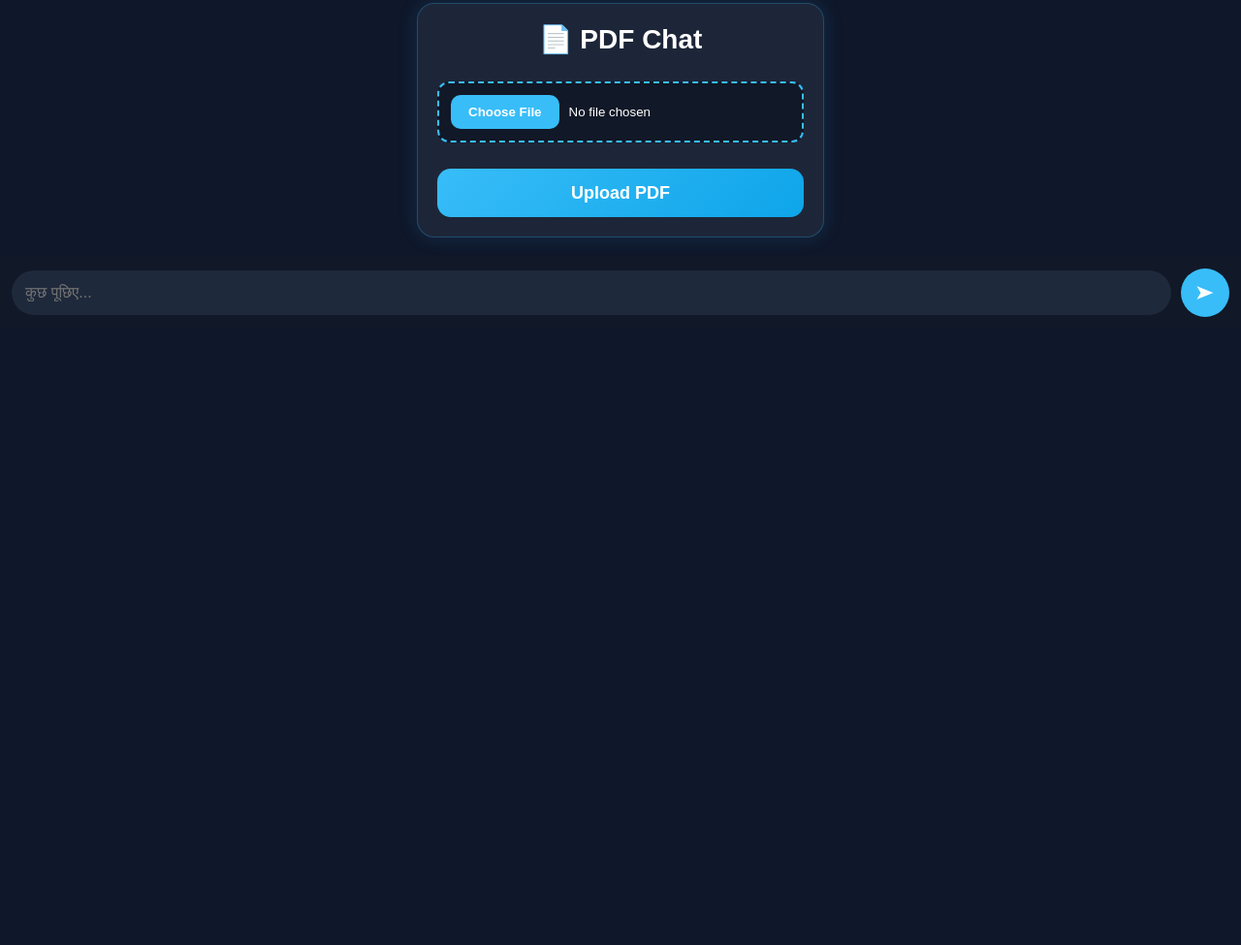
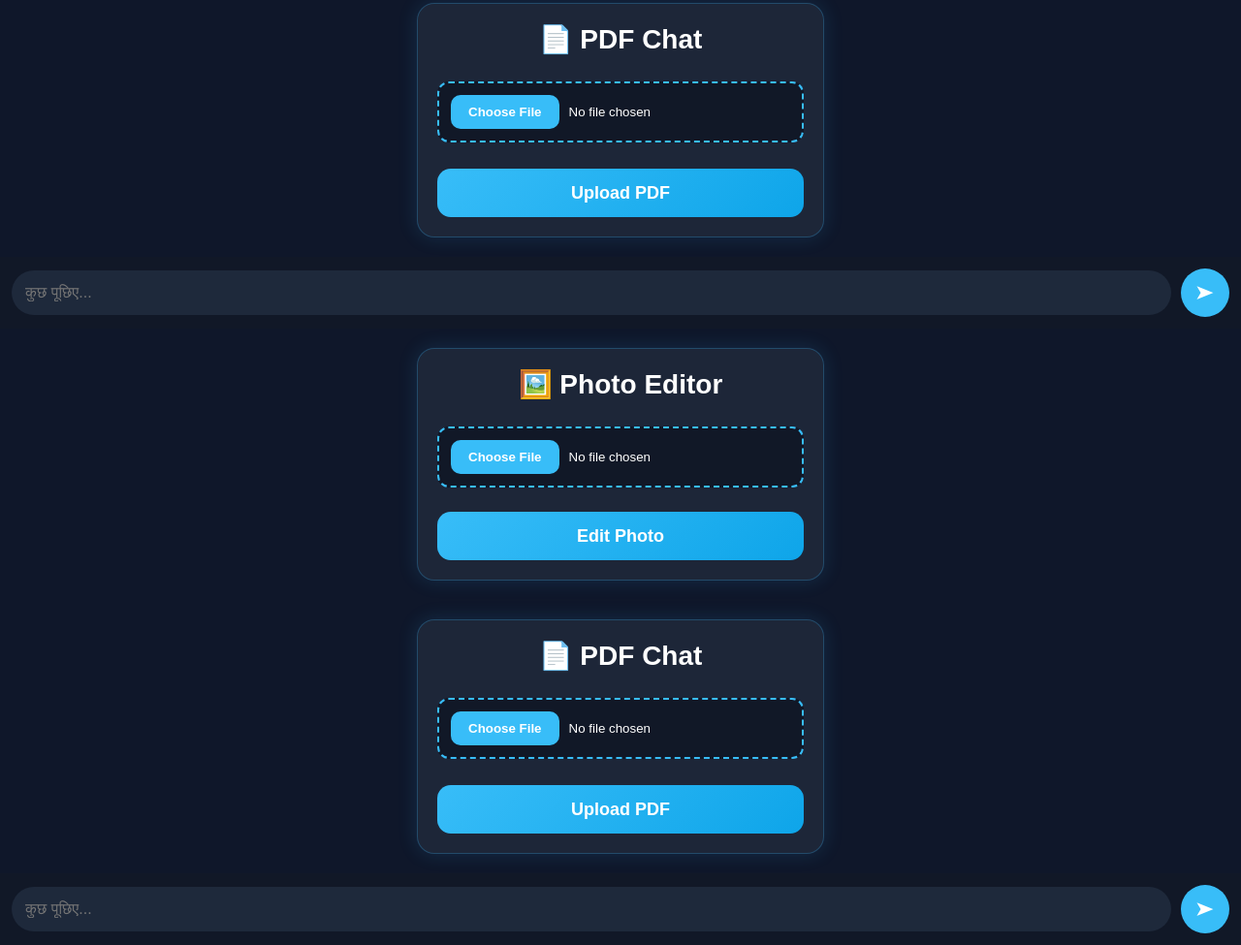
Before and after one commit to kumarmanjesh3975-art/UltraAI, a plain HTML site: page index.html in a window 1280 px wide. Shown: the part 847-1822 px from the top of the page at 97% size. Before the commit the page ends 1186 px from the top, so only its background shows below. Drawn offline with Linux system fonts and the light colour scheme; a script that the page names is missing.

Commit message:
Update index.html

```diff
--- a/index.html
+++ b/index.html
@@ -146,3 +146,60 @@
 
 </body>
 </html>
+<!-- =========================
+     Photo Editor
+========================= -->
+<div class="photo-box">
+
+    <h2>🖼️ Photo Editor</h2>
+
+    <input
+        type="file"
+        id="imageUpload"
+        accept="image/*">
+
+    <button onclick="editPhoto()">
+        Edit Photo
+    </button>
+
+</div>
+
+<!-- =========================
+     PDF Chat
+========================= -->
+<div class="pdf-box">
+
+    <h2>📄 PDF Chat</h2>
+
+    <input
+        type="file"
+        id="pdfUpload"
+        accept=".pdf"
+        onchange="showPDFName()">
+
+    <p id="pdfName"></p>
+
+    <button onclick="uploadPDF()">
+        Upload PDF
+    </button>
+
+</div>
+
+<!-- =========================
+     Bottom Input
+========================= -->
+<div class="bottom">
+
+    <input
+        type="text"
+        id="userInput"
+        placeholder="कुछ पूछिए..."
+        autocomplete="off">
+
+    <button
+        id="sendBtn"
+        onclick="sendMessage()">
+        ➤
+    </button>
+
+</div>
```
